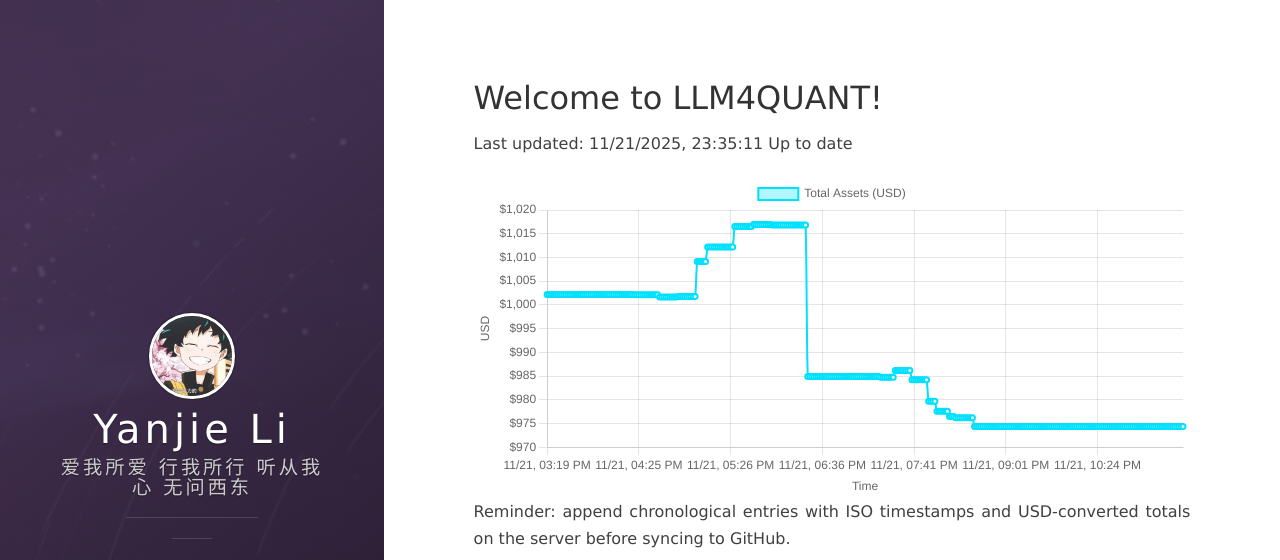
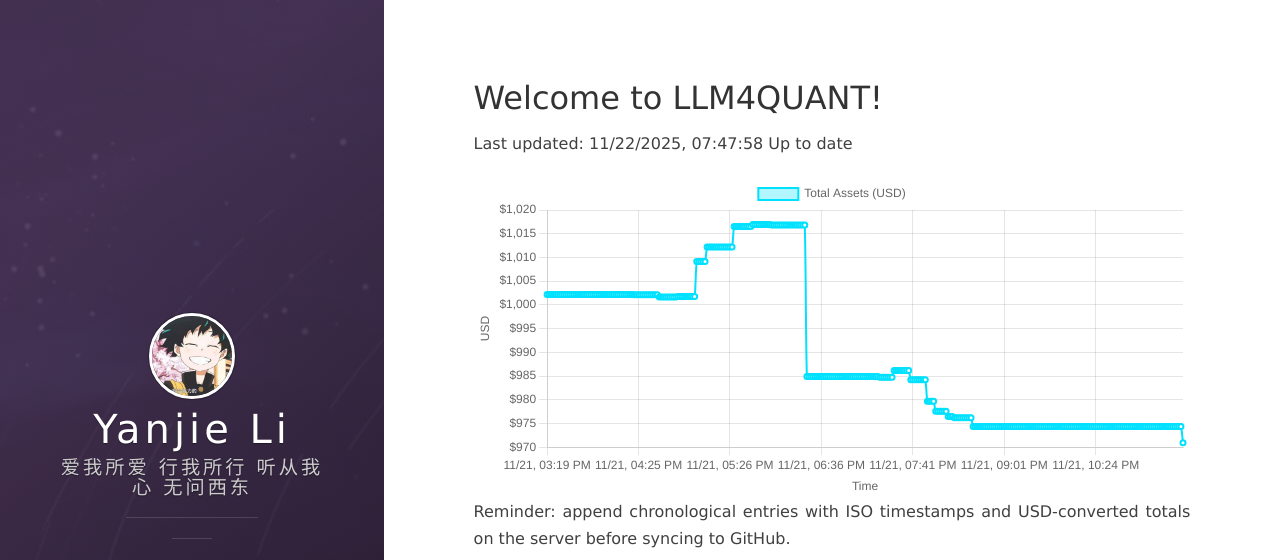
Before and after one commit to leeyegy/leeyegy.github.io, a Jekyll site: the page built from live-trading.html, in a window 1280 px wide and 1081 px high. Shown: the top 560 px of the window. Built offline with Jekyll 4.4.1, drawn with Linux system fonts in a browser that asks for light colours; nearby versions of some CDN libraries.

Commit message:
AccountMonitor: update balance history 2025-11-22T15:47:58+08:00

```diff
--- a/assets/data/binance/balance-history.json
+++ b/assets/data/binance/balance-history.json
@@ -1,5 +1,5 @@
 {
-  "generatedAt": "2025-11-22T07:35:11+08:00",
+  "generatedAt": "2025-11-22T15:47:58+08:00",
   "asset": "total_usd_value",
   "history": [
     {
@@ -1225,6 +1225,10 @@
     {
       "timestamp": "2025-11-22T07:35:11+08:00",
       "totalUsd": 974.36593718
+    },
+    {
+      "timestamp": "2025-11-22T15:47:58+08:00",
+      "totalUsd": 970.91558879
     }
   ]
 }
```
